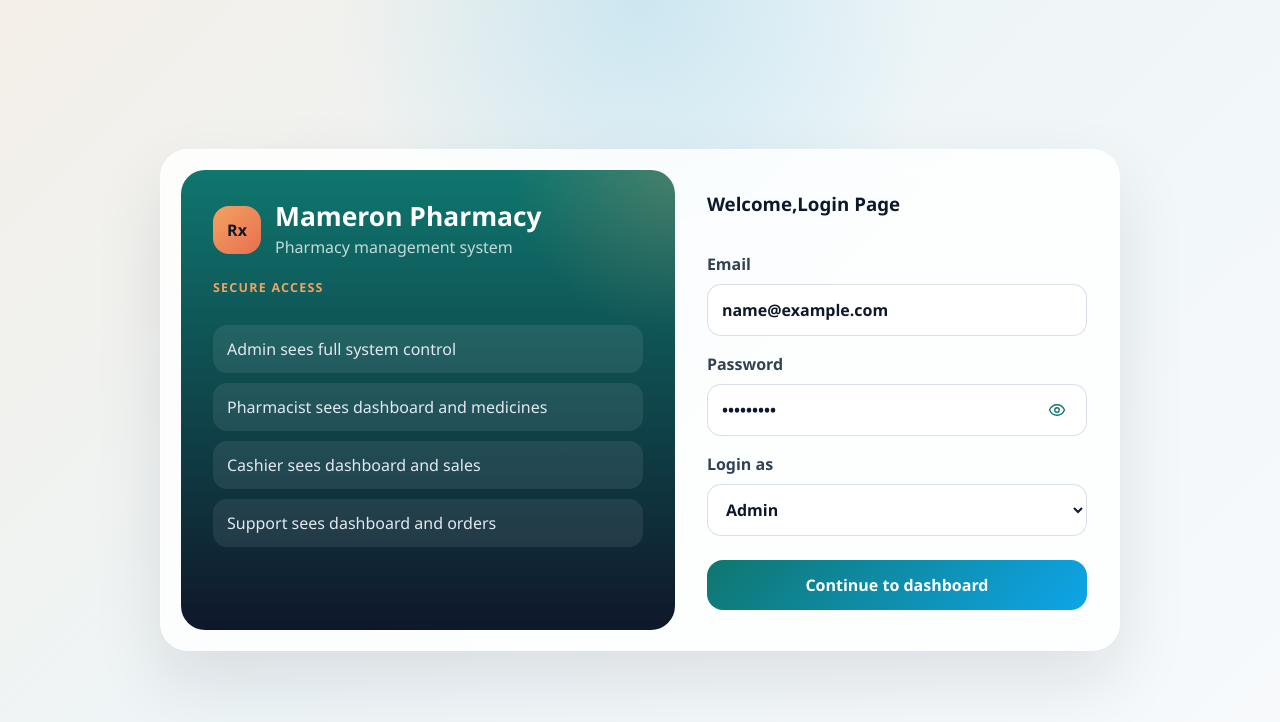
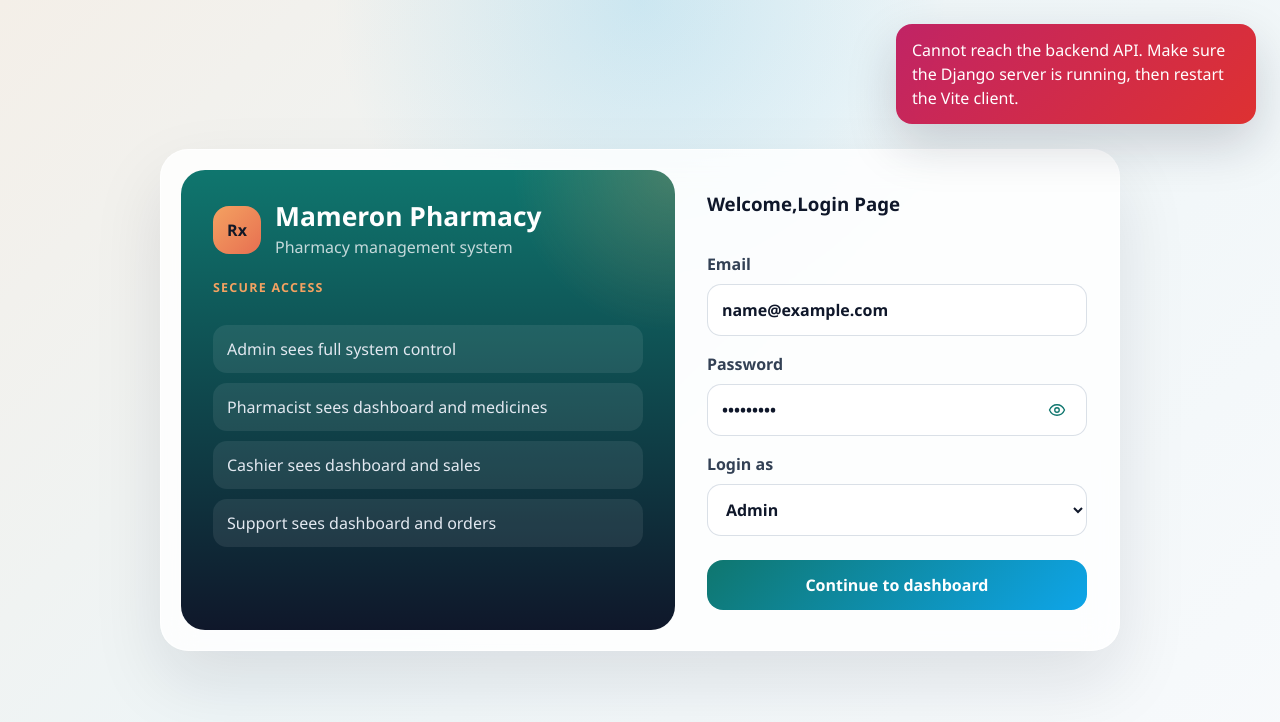
Before and after one commit to regnald01/mameron-pharmacy, a React (Vite) app in the folder client/: page /login in a window 1280 px wide. Both pictures are taken after typing "name@example.com", "Sample123" into the empty fields and a click on the button "Continue to dashboard". Shown: the top 722 px of the page. Built offline with nearby package versions, Linux system fonts and the light colour scheme; no server answers.

Commit message:
adding delete action for user in  admin dashboard

```diff
--- a/client/src/App.tsx
+++ b/client/src/App.tsx
@@ -4,6 +4,7 @@ import Dashboard from "./components/Dashboard";
 import Medicines from "./components/Medicine";
 import ProtectedRoute from "./components/ProtectedRoute";
 import { AuthProvider } from "./context/AuthContext";
+import { ToastProvider } from "./context/ToastContext";
 import Home from "./pages/Home";
 import Login from "./pages/Login";
 import OrdersPage from "./pages/OrdersPage";
@@ -12,6 +13,7 @@ import StockPage from "./pages/StockPage";
 
 function App() {
   return (
+    <ToastProvider>
       <AuthProvider>
         <BrowserRouter>
           <Routes>
@@ -37,6 +39,7 @@ function App() {
           </Routes>
         </BrowserRouter>
       </AuthProvider>
+    </ToastProvider>
   );
 }
 
--- a/client/src/components/Dashboard.tsx
+++ b/client/src/components/Dashboard.tsx
@@ -1,7 +1,8 @@
-import { useEffect, useMemo, useState } from "react";
+import { useCallback, useEffect, useMemo, useState } from "react";
 import type { ChangeEvent, FormEvent } from "react";
 import { useOutletContext } from "react-router-dom";
 
+import { useToast } from "../context/ToastContext";
 import {
   createUser,
   deleteUser,
@@ -35,6 +36,7 @@ function Dashboard() {
 }
 
 function AdminDashboard() {
+  const { showToast } = useToast();
   const [users, setUsers] = useState<AdminUserRecord[]>([]);
   const [activities, setActivities] = useState<ActivityRecord[]>([]);
   const [stats, setStats] = useState<DashboardStat[]>([]);
@@ -51,10 +53,8 @@ function AdminDashboard() {
   const [loading, setLoading] = useState(true);
   const [error, setError] = useState<string | null>(null);
 
-  useEffect(() => {
-    let active = true;
-
-    const loadDashboard = async () => {
+  const loadDashboard = useCallback(
+    async (active = true) => {
       try {
         const data = await fetchDashboard("Admin");
         if (!active) {
@@ -71,19 +71,25 @@ function AdminDashboard() {
         }
 
         setError("Unable to load the admin dashboard right now.");
+        showToast("Unable to load the admin dashboard right now.", "error");
       } finally {
         if (active) {
           setLoading(false);
         }
       }
-    };
+    },
+    [showToast]
+  );
 
-    void loadDashboard();
+  useEffect(() => {
+    let active = true;
+
+    void loadDashboard(active);
 
     return () => {
       active = false;
     };
-  }, []);
+  }, [loadDashboard]);
 
   const visibleUsers = useMemo(() => {
     return users.filter((user) => {
@@ -137,10 +143,9 @@ function AdminDashboard() {
 
   const handleCreateUser = async (event: FormEvent<HTMLFormElement>) => {
     event.preventDefault();
-    const createdUser = await createUser(newUser);
-    const nextUsers = [createdUser, ...users];
-    setUsers(nextUsers);
-    setStats(nextStats(nextUsers));
+    try {
+      await createUser(newUser);
+      await loadDashboard();
       setNewUser({
         name: "",
         email: "",
@@ -149,34 +154,55 @@ function AdminDashboard() {
         status: "Pending",
         lastActive: "Just invited",
       });
+      showToast("User created successfully.", "success");
+    } catch {
+      showToast("Unable to create user right now.", "error");
+    }
   };
 
   const updateUserStatus = async (id: number, status: UserStatus) => {
-    const nextUser = await updateUser(id, { status });
-    const nextUsers = users.map((user) => (user.id === id ? nextUser : user));
-    setUsers(nextUsers);
-    setStats(nextStats(nextUsers));
+    try {
+      await updateUser(id, { status });
+      await loadDashboard();
+      showToast("User status updated successfully.", "success");
+    } catch {
+      showToast("Unable to update user status right now.", "error");
+    }
   };
 
   const updateUserRole = async (id: number, role: UserRole) => {
-    const nextUser = await updateUser(id, { role });
-    const nextUsers = users.map((user) => (user.id === id ? nextUser : user));
-    setUsers(nextUsers);
-    setStats(nextStats(nextUsers));
+    try {
+      await updateUser(id, { role });
+      await loadDashboard();
+      showToast("User role updated successfully.", "success");
+    } catch {
+      showToast("Unable to update user role right now.", "error");
+    }
   };
 
   const removeUser = async (id: number) => {
+    try {
       await deleteUser(id);
-    const nextUsers = users.filter((user) => user.id !== id);
-    setUsers(nextUsers);
-    setStats(nextStats(nextUsers));
+      await loadDashboard();
+      showToast("User deleted successfully.", "info");
+    } catch {
+      showToast("Unable to delete user right now.", "error");
+    }
   };
 
   const toggleActivityReview = async (id: number, reviewed: boolean) => {
+    try {
       const nextActivity = await updateActivity(id, reviewed);
       setActivities((current) =>
         current.map((activity) => (activity.id === id ? nextActivity : activity))
       );
+      showToast(
+        reviewed ? "Activity marked as reviewed." : "Activity marked as unresolved.",
+        "info"
+      );
+    } catch {
+      showToast("Unable to update activity right now.", "error");
+    }
   };
 
   if (loading) {
@@ -391,6 +417,7 @@ function AdminDashboard() {
 }
 
 function RoleDashboard({ role }: { role: Exclude<AppRole, "Admin"> }) {
+  const { showToast } = useToast();
   const [stats, setStats] = useState<DashboardStat[]>([]);
   const [highlights, setHighlights] = useState<HighlightItem[]>([]);
   const [loading, setLoading] = useState(true);
@@ -415,6 +442,7 @@ function RoleDashboard({ role }: { role: Exclude<AppRole, "Admin"> }) {
         }
 
         setError("Unable to load this dashboard right now.");
+        showToast("Unable to load this dashboard right now.", "error");
       } finally {
         if (active) {
           setLoading(false);
--- a/client/src/components/Medicine.tsx
+++ b/client/src/components/Medicine.tsx
@@ -1,6 +1,7 @@
 import { useEffect, useState } from "react";
 import type { ChangeEvent, CSSProperties, FormEvent } from "react";
 
+import { useToast } from "../context/ToastContext";
 import {
   createMedicine,
   deleteMedicine,
@@ -20,6 +21,7 @@ const emptyForm: MedicineForm = {
 };
 
 function Medicines() {
+  const { showToast } = useToast();
   const [medicines, setMedicines] = useState<MedicineRecord[]>([]);
   const [form, setForm] = useState<MedicineForm>(emptyForm);
   const [editingId, setEditingId] = useState<number | null>(null);
@@ -44,6 +46,7 @@ function Medicines() {
         }
 
         setError("Unable to load medicines right now.");
+        showToast("Unable to load medicines right now.", "error");
       } finally {
         if (active) {
           setLoading(false);
@@ -65,6 +68,7 @@ function Medicines() {
   const handleSubmit = async (event: FormEvent<HTMLFormElement>) => {
     event.preventDefault();
 
+    try {
       if (editingId !== null) {
         const updatedMedicine = await updateMedicine(editingId, form);
         setMedicines((current) =>
@@ -73,12 +77,17 @@ function Medicines() {
           )
         );
         setEditingId(null);
+        showToast("Medicine updated successfully.", "success");
       } else {
         const createdMedicine = await createMedicine(form);
         setMedicines((current) => [...current, createdMedicine]);
+        showToast("Medicine added successfully.", "success");
       }
 
       setForm(emptyForm);
+    } catch {
+      showToast("Unable to save medicine right now.", "error");
+    }
   };
 
   const handleEdit = (medicine: MedicineRecord) => {
@@ -93,8 +102,13 @@ function Medicines() {
   };
 
   const handleDelete = async (id: number) => {
+    try {
       await deleteMedicine(id);
       setMedicines((current) => current.filter((medicine) => medicine.id !== id));
+      showToast("Medicine deleted successfully.", "info");
+    } catch {
+      showToast("Unable to delete medicine right now.", "error");
+    }
   };
 
   if (loading) {
--- a/client/src/components/Navbar.tsx
+++ b/client/src/components/Navbar.tsx
@@ -1,6 +1,7 @@
 import { useNavigate } from "react-router-dom";
 
 import { useAuth } from "../context/AuthContext";
+import { useToast } from "../context/ToastContext";
 import { roleConfig } from "../data/roleConfig";
 import type { AppRole } from "../types/roles";
 
@@ -25,6 +26,7 @@ const roleOwners: Record<AppRole, string> = {
 function Navbar({ role, toggleSidebar }: Props) {
   const navigate = useNavigate();
   const { user, logout } = useAuth();
+  const { showToast } = useToast();
   const currentRole = roleConfig[role];
   const initials = roleOwners[role]
     .split(" ")
@@ -35,6 +37,7 @@ function Navbar({ role, toggleSidebar }: Props) {
 
   const handleLogout = () => {
     logout();
+    showToast("Logged out successfully.", "info");
     navigate("/login", { replace: true });
   };
 
--- /dev/null
+++ b/client/src/context/ToastContext.tsx
@@ -0,0 +1,68 @@
+import {
+  createContext,
+  useCallback,
+  useContext,
+  useMemo,
+  useState,
+} from "react";
+import type { ReactNode } from "react";
+
+type ToastTone = "success" | "error" | "info";
+
+interface ToastItem {
+  id: number;
+  message: string;
+  tone: ToastTone;
+}
+
+interface ToastContextValue {
+  showToast: (message: string, tone?: ToastTone) => void;
+}
+
+const ToastContext = createContext<ToastContextValue | undefined>(undefined);
+
+function ToastProvider({ children }: { children: ReactNode }) {
+  const [toasts, setToasts] = useState<ToastItem[]>([]);
+
+  const showToast = useCallback((message: string, tone: ToastTone = "info") => {
+    const id = Date.now() + Math.floor(Math.random() * 1000);
+
+    setToasts((current) => [...current, { id, message, tone }]);
+
+    window.setTimeout(() => {
+      setToasts((current) => current.filter((toast) => toast.id !== id));
+    }, 3200);
+  }, []);
+
+  const value = useMemo<ToastContextValue>(
+    () => ({
+      showToast,
+    }),
+    [showToast]
+  );
+
+  return (
+    <ToastContext.Provider value={value}>
+      {children}
+      <div className="toast-stack" aria-live="polite" aria-atomic="true">
+        {toasts.map((toast) => (
+          <div key={toast.id} className={`toast toast--${toast.tone}`}>
+            {toast.message}
+          </div>
+        ))}
+      </div>
+    </ToastContext.Provider>
+  );
+}
+
+function useToast() {
+  const context = useContext(ToastContext);
+
+  if (!context) {
+    throw new Error("useToast must be used within a ToastProvider");
+  }
+
+  return context;
+}
+
+export { ToastProvider, useToast };
--- a/client/src/index.css
+++ b/client/src/index.css
@@ -25,6 +25,51 @@ body {
   margin: 0;
 }
 
+.toast-stack {
+  position: fixed;
+  top: 24px;
+  right: 24px;
+  z-index: 1200;
+  display: grid;
+  gap: 10px;
+  pointer-events: none;
+}
+
+.toast {
+  min-width: 260px;
+  max-width: 360px;
+  padding: 14px 16px;
+  border-radius: 16px;
+  color: #ffffff;
+  box-shadow: 0 20px 50px rgba(15, 23, 42, 0.18);
+  backdrop-filter: blur(12px);
+}
+
+.toast--success {
+  background: linear-gradient(135deg, rgba(15, 118, 110, 0.95), rgba(14, 165, 233, 0.95));
+}
+
+.toast--error {
+  background: linear-gradient(135deg, rgba(190, 24, 93, 0.95), rgba(220, 38, 38, 0.95));
+}
+
+.toast--info {
+  background: linear-gradient(135deg, rgba(15, 23, 42, 0.92), rgba(51, 65, 85, 0.92));
+}
+
+@media (max-width: 640px) {
+  .toast-stack {
+    top: 16px;
+    right: 16px;
+    left: 16px;
+  }
+
+  .toast {
+    min-width: 0;
+    max-width: none;
+  }
+}
+
 button,
 input,
 select,
--- a/client/src/pages/Login.tsx
+++ b/client/src/pages/Login.tsx
@@ -3,6 +3,7 @@ import type { FormEvent } from "react";
 import { Navigate, useNavigate } from "react-router-dom";
 
 import { useAuth } from "../context/AuthContext";
+import { useToast } from "../context/ToastContext";
 import { ApiError } from "../lib/api";
 import type { AppRole } from "../types/roles";
 import "./Login.css";
@@ -10,6 +11,7 @@ import "./Login.css";
 function Login() {
   const navigate = useNavigate();
   const { login, user } = useAuth();
+  const { showToast } = useToast();
   const [email, setEmail] = useState("");
   const [password, setPassword] = useState("");
   const [role, setRole] = useState<AppRole>("Admin");
@@ -26,11 +28,12 @@ function Login() {
     try {
       setSubmitting(true);
       await login({ email, password, role });
+      showToast("Signed in successfully.", "success");
       navigate("/", { replace: true });
     } catch (error) {
       const message =
         error instanceof ApiError ? error.message : "Unable to sign in right now.";
-      window.alert(message);
+      showToast(message, "error");
     } finally {
       setSubmitting(false);
     }
--- a/client/src/pages/OrdersPage.tsx
+++ b/client/src/pages/OrdersPage.tsx
@@ -1,6 +1,7 @@
 import { useEffect, useMemo, useState } from "react";
 import type { ChangeEvent, FormEvent } from "react";
 
+import { useToast } from "../context/ToastContext";
 import {
   createOrder,
   deleteOrder,
@@ -26,6 +27,7 @@ const emptyForm: OrderForm = {
 };
 
 function OrdersPage() {
+  const { showToast } = useToast();
   const [orders, setOrders] = useState<OrderRecord[]>([]);
   const [stats, setStats] = useState<DashboardStat[]>([]);
   const [form, setForm] = useState<OrderForm>(emptyForm);
@@ -53,6 +55,7 @@ function OrdersPage() {
         }
 
         setError("Unable to load orders right now.");
+        showToast("Unable to load orders right now.", "error");
       } finally {
         if (active) {
           setLoading(false);
@@ -91,29 +94,49 @@ function OrdersPage() {
 
   const handleSubmit = async (event: FormEvent<HTMLFormElement>) => {
     event.preventDefault();
+    try {
       const createdOrder = await createOrder(form);
       setOrders((current) => [createdOrder, ...current]);
       setForm(emptyForm);
       setStats((current) => recalculateOrderStats([createdOrder, ...orders], current));
+      showToast("Order created successfully.", "success");
+    } catch {
+      showToast("Unable to create order right now.", "error");
+    }
   };
 
   const handleStatusChange = async (id: number, status: OrderStatus) => {
+    try {
       const nextOrder = await updateOrder(id, { status });
       const nextOrders = orders.map((order) => (order.id === id ? nextOrder : order));
       setOrders(nextOrders);
       setStats((current) => recalculateOrderStats(nextOrders, current));
+      showToast("Order status updated successfully.", "success");
+    } catch {
+      showToast("Unable to update order status right now.", "error");
+    }
   };
 
   const handlePriorityChange = async (id: number, priority: OrderPriority) => {
+    try {
       const nextOrder = await updateOrder(id, { priority });
       setOrders((current) => current.map((order) => (order.id === id ? nextOrder : order)));
+      showToast("Order priority updated successfully.", "success");
+    } catch {
+      showToast("Unable to update order priority right now.", "error");
+    }
   };
 
   const handleDelete = async (id: number) => {
+    try {
       await deleteOrder(id);
       const nextOrders = orders.filter((order) => order.id !== id);
       setOrders(nextOrders);
       setStats((current) => recalculateOrderStats(nextOrders, current));
+      showToast("Order removed successfully.", "info");
+    } catch {
+      showToast("Unable to remove order right now.", "error");
+    }
   };
 
   if (loading) {
--- a/client/src/pages/SalesPage.tsx
+++ b/client/src/pages/SalesPage.tsx
@@ -1,6 +1,7 @@
 import { useEffect, useMemo, useState } from "react";
 import type { ChangeEvent, FormEvent } from "react";
 
+import { useToast } from "../context/ToastContext";
 import {
   createSale,
   deleteSale,
@@ -26,6 +27,7 @@ const emptyForm: SaleForm = {
 };
 
 function SalesPage() {
+  const { showToast } = useToast();
   const [sales, setSales] = useState<SaleRecord[]>([]);
   const [stats, setStats] = useState<DashboardStat[]>([]);
   const [form, setForm] = useState<SaleForm>(emptyForm);
@@ -53,6 +55,7 @@ function SalesPage() {
         }
 
         setError("Unable to load sales right now.");
+        showToast("Unable to load sales right now.", "error");
       } finally {
         if (active) {
           setLoading(false);
@@ -92,30 +95,50 @@ function SalesPage() {
 
   const handleSubmit = async (event: FormEvent<HTMLFormElement>) => {
     event.preventDefault();
+    try {
       const createdSale = await createSale(form);
       const nextSales = [createdSale, ...sales];
       setSales(nextSales);
       setStats(recalculateSaleStats(nextSales));
       setForm(emptyForm);
+      showToast("Sale recorded successfully.", "success");
+    } catch {
+      showToast("Unable to record sale right now.", "error");
+    }
   };
 
   const handleStatusChange = async (id: number, status: SaleStatus) => {
+    try {
       const nextSale = await updateSale(id, { status });
       const nextSales = sales.map((sale) => (sale.id === id ? nextSale : sale));
       setSales(nextSales);
       setStats(recalculateSaleStats(nextSales));
+      showToast("Sale status updated successfully.", "success");
+    } catch {
+      showToast("Unable to update sale status right now.", "error");
+    }
   };
 
   const handlePaymentChange = async (id: number, paymentMethod: PaymentMethod) => {
+    try {
       const nextSale = await updateSale(id, { paymentMethod });
       setSales((current) => current.map((sale) => (sale.id === id ? nextSale : sale)));
+      showToast("Payment method updated successfully.", "success");
+    } catch {
+      showToast("Unable to update payment method right now.", "error");
+    }
   };
 
   const handleDelete = async (id: number) => {
+    try {
       await deleteSale(id);
       const nextSales = sales.filter((sale) => sale.id !== id);
       setSales(nextSales);
       setStats(recalculateSaleStats(nextSales));
+      showToast("Sale removed successfully.", "info");
+    } catch {
+      showToast("Unable to remove sale right now.", "error");
+    }
   };
 
   if (loading) {
```
Also changed, not shown: 5 other files (tests, documents, lock files or other folders). Lines whose indentation alone changed are shown as unchanged.
